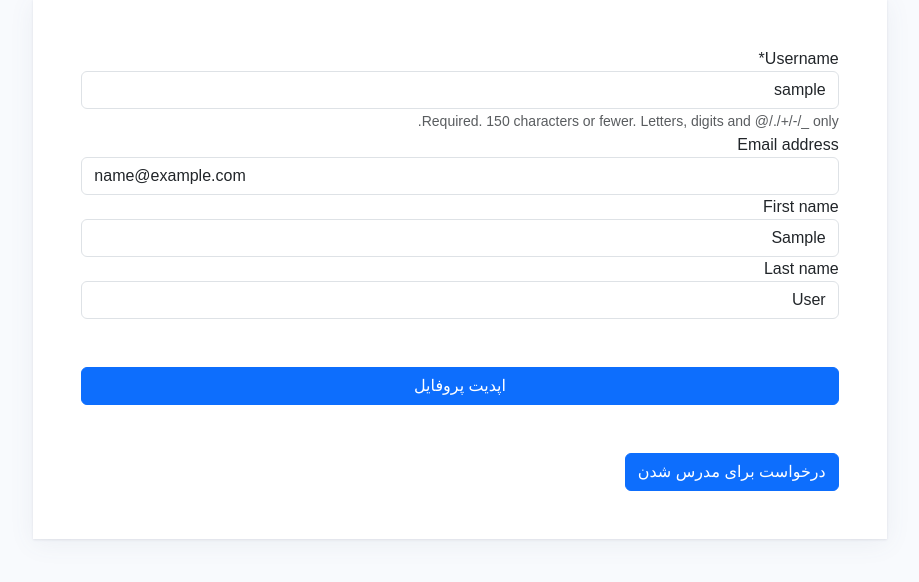
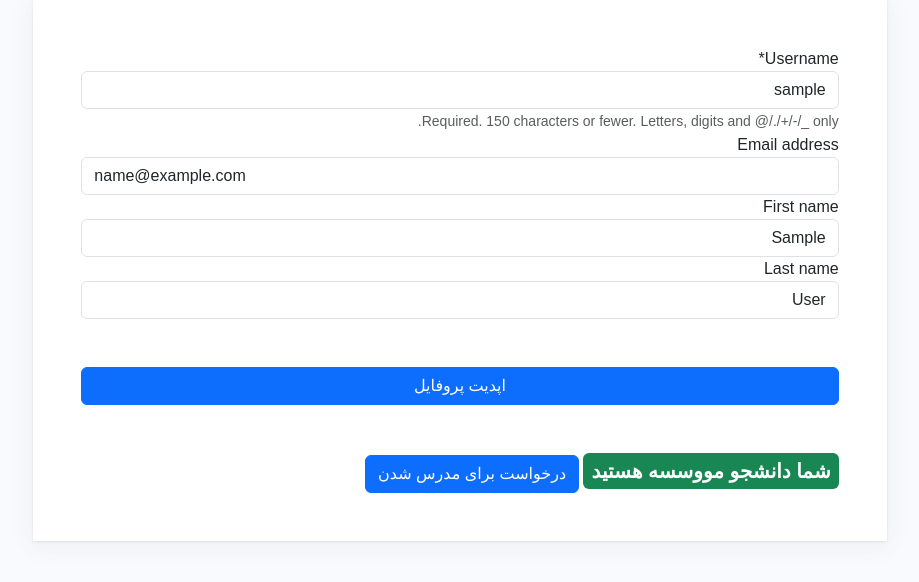
Before and after one commit to PooyaRezaee/institute, a Django app: page /account/profile/ in a window 1280 px wide. Shown: the part 121-703 px from the top of the page, without its empty margins (180-1099 px from the left). Run offline with Django 4.2, Linux system fonts and the light colour scheme; the visitor is signed in with stand-in values (Sample User, id 1); data comes from the database, SQL or seed files in the repository; some libraries are stand-ins or nearby versions; some web fonts are replaced.

Commit message:
Change style change student to teacher

```diff
--- a/accounts/templates/account/profile.html
+++ b/accounts/templates/account/profile.html
@@ -11,11 +11,12 @@
     {% with request.user.teacher as teacher %}
     {% if teacher.exists %}
     {% if teacher.get.is_active %}
-    <a class="btn btn-success">شما از مدرسان موسسه هستید</a>
+    <a class="badge bg-success p-2 fs-5">شما از مدرسان موسسه هستید</a>
     {% else %}
-    <a class="btn btn-warning">درخواست مدرس شدن شما در دست بررسی است</a>
+    <a class="badge bg-warning p-2 fs-5 text-dark">درخواست مدرس شدن شما در دست بررسی است</a>
     {% endif %}
     {% else %}
+    <a class="badge bg-success p-2 fs-5">شما دانشجو مووسسه هستید</a>
     <a href="{% url 'accounts:teacher-request' %}" class="btn btn-primary">درخواست برای مدرس شدن</a>
     {% endif %}
     {% endwith %}
```
